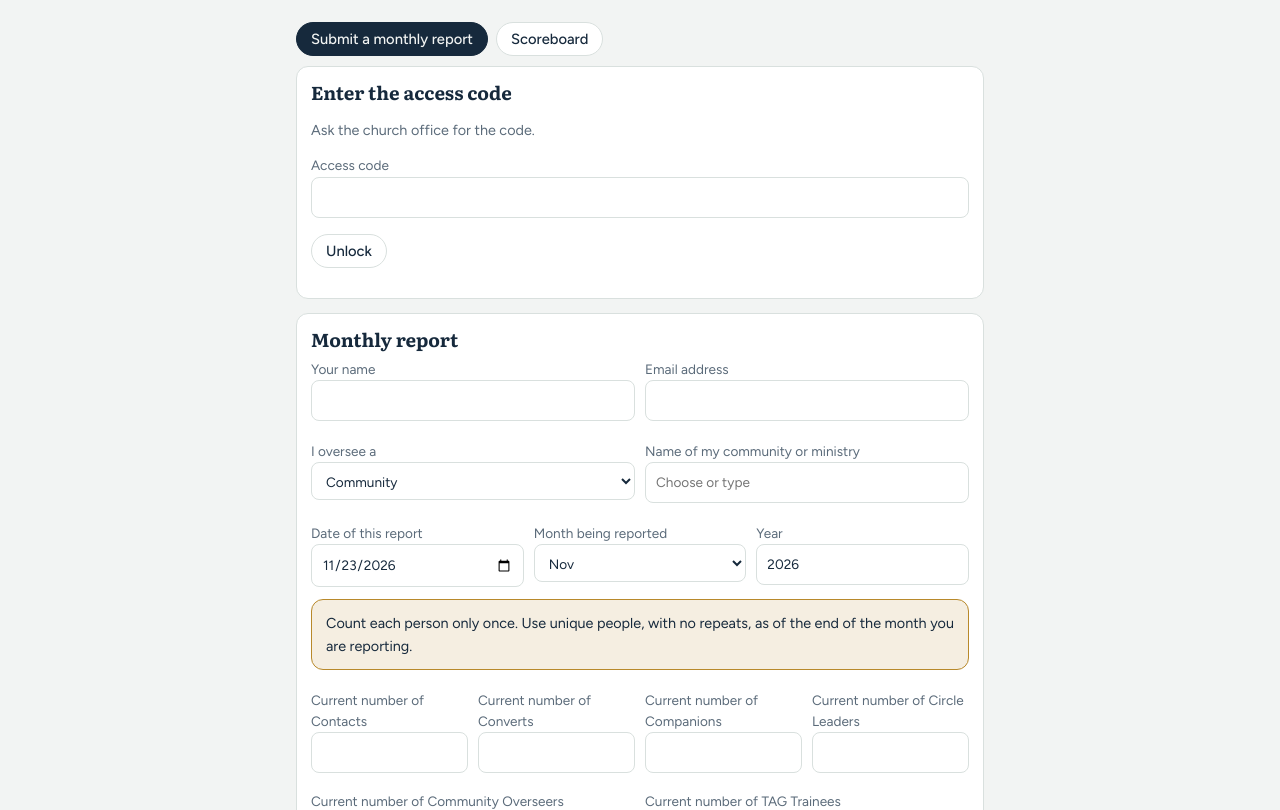
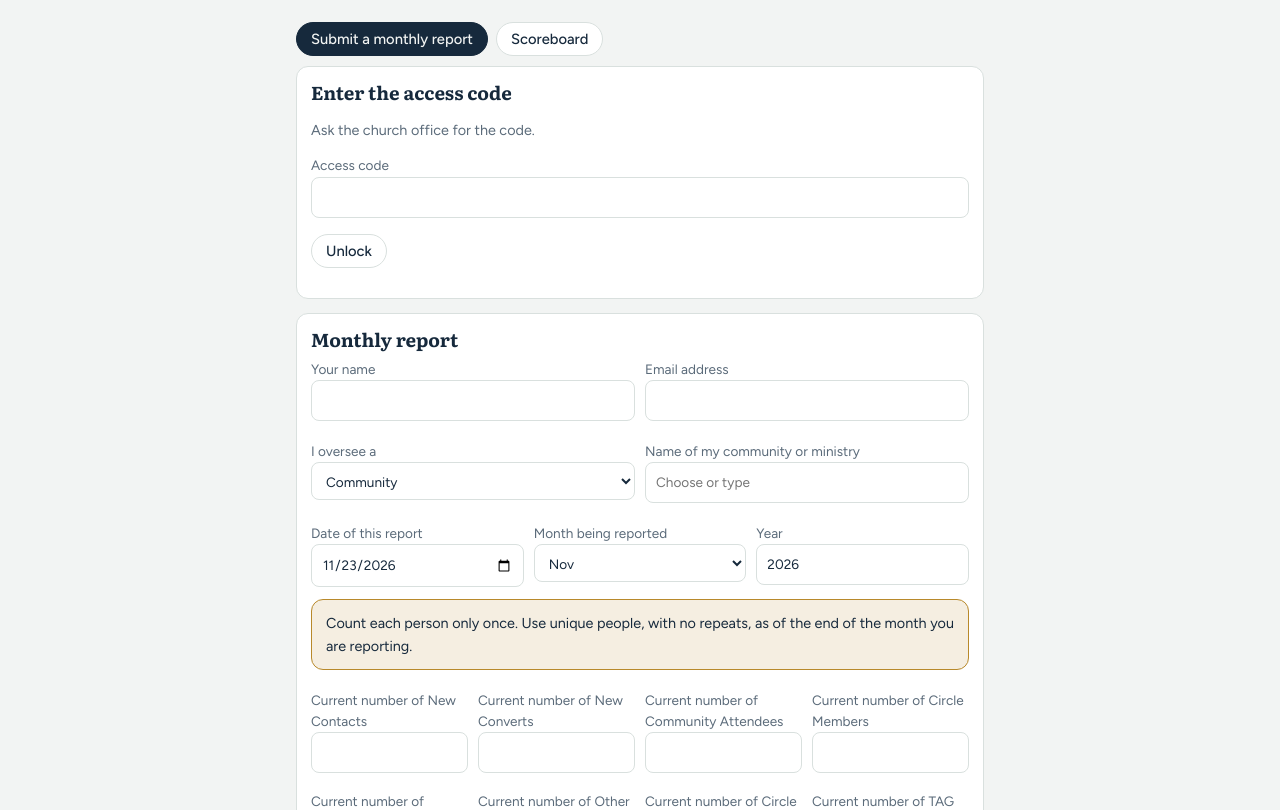
Before and after one commit to rlccphil/church-health, a plain HTML site: page index.html in a window 1280 px wide. Shown: the part 142-952 px from the top of the page. Drawn offline with Linux system fonts and the light colour scheme.

Commit message:
Add files via upload

```diff
--- a/index.html
+++ b/index.html
@@ -115,7 +115,7 @@ body::before{content:"";position:fixed;inset:0 0 auto;height:env(safe-area-inset
 </main>
 <script>
 const API="https://script.google.com/macros/s/AKfycbyQqFStWoRbq4Hkl992-cd5S5qumdUcw0sDDYD22Q7JEzbqFjWOv0FDs1F9N6ghYwf1/exec";
-const FIELDS={Community:[["contacts","Contacts"],["converts","Converts"],["companions","Companions"],["circleLeaders","Circle Leaders"],["overseers","Community Overseers"],["coleaders","TAG Trainees"]],Ministry:[["workers","Workers"],["coaches","Coaches"],["tgLeaders","Task Group Leaders"],["coordinators","Ministry Coordinators"],["coleaders","TAG Trainees"]]};
+const FIELDS={Community:[["contacts","New Contacts"],["converts","New Converts"],["attendees","Community Attendees"],["circleMembers","Circle Members"],["companions","Companions (those who CARE, BUILD, and DEPLOY Circle Members)"],["sharp","Other SHARP Workers"],["circleLeaders","Circle Leaders"],["coleaders","TAG Trainees"],["impact","IMPACT Members"],["overseers","Community Overseers"]],Ministry:[["volunteers","Active Volunteers"],["sharpVol","Other SHARP Volunteers"],["coaches","Coaches"],["tgLeaders","Task Group Leaders"],["coleaders","TAG Trainees"],["impact","IMPACT Members"],["coordinators","Ministry Coordinators"]]};
 const KNOWN=["Real Men in Christ (Remix)","Kindred Hearts (KH)","One in Christ (OIC)","Crossroads","Real Life Youth (RLY)","Australian Surplus","Southridge"];
 const PN={quarterly:4,"semi-annual":2,annual:1},LEN={quarterly:3,"semi-annual":6,annual:12},WORD={quarterly:"quarter","semi-annual":"half-year",annual:"year"};
 const MN=["Jan","Feb","Mar","Apr","May","Jun","Jul","Aug","Sep","Oct","Nov","Dec"];
```
